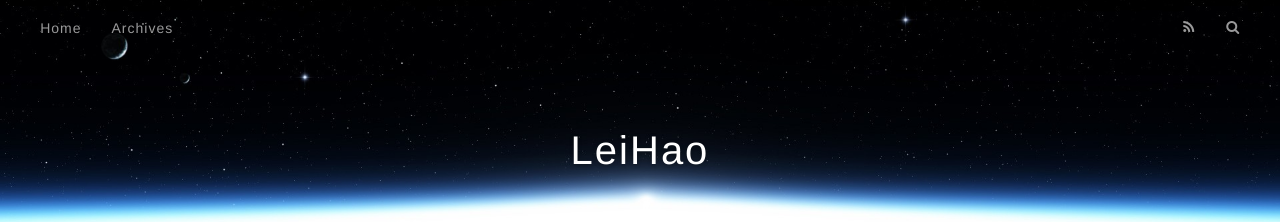
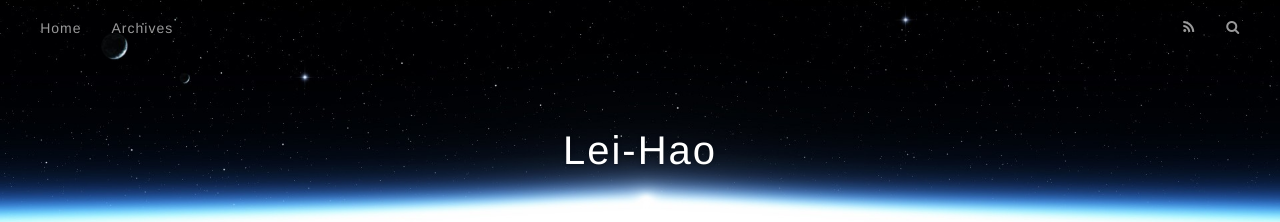
Before and after one commit to qtline/qtline.github.io, a plain HTML site: page index.html in a window 1280 px wide. Shown: the top 222 px of the page. Drawn offline with nearby package versions, Linux system fonts and the light colour scheme.

Commit message:
no message

```diff
--- a/index.html
+++ b/index.html
@@ -3,7 +3,7 @@
 <head>
   <meta charset="utf-8">
 
-  <title>LeiHao    </title>
+  <title>Lei- 0000Hao </title>
   <meta name="viewport" content="width=device-width, initial-scale=1, maximum-scale=1">
   <meta name="description">
 <meta property="og:type" content="website">
@@ -34,7 +34,7 @@
   <div id="header-outer" class="outer">
     <div id="header-title" class="inner">
       <h1 id="logo-wrap">
-        <a href="/" id="logo">LeiHao</a>
+        <a href="/" id="logo">Lei-Hao</a>
       </h1>
 
     </div>
```
